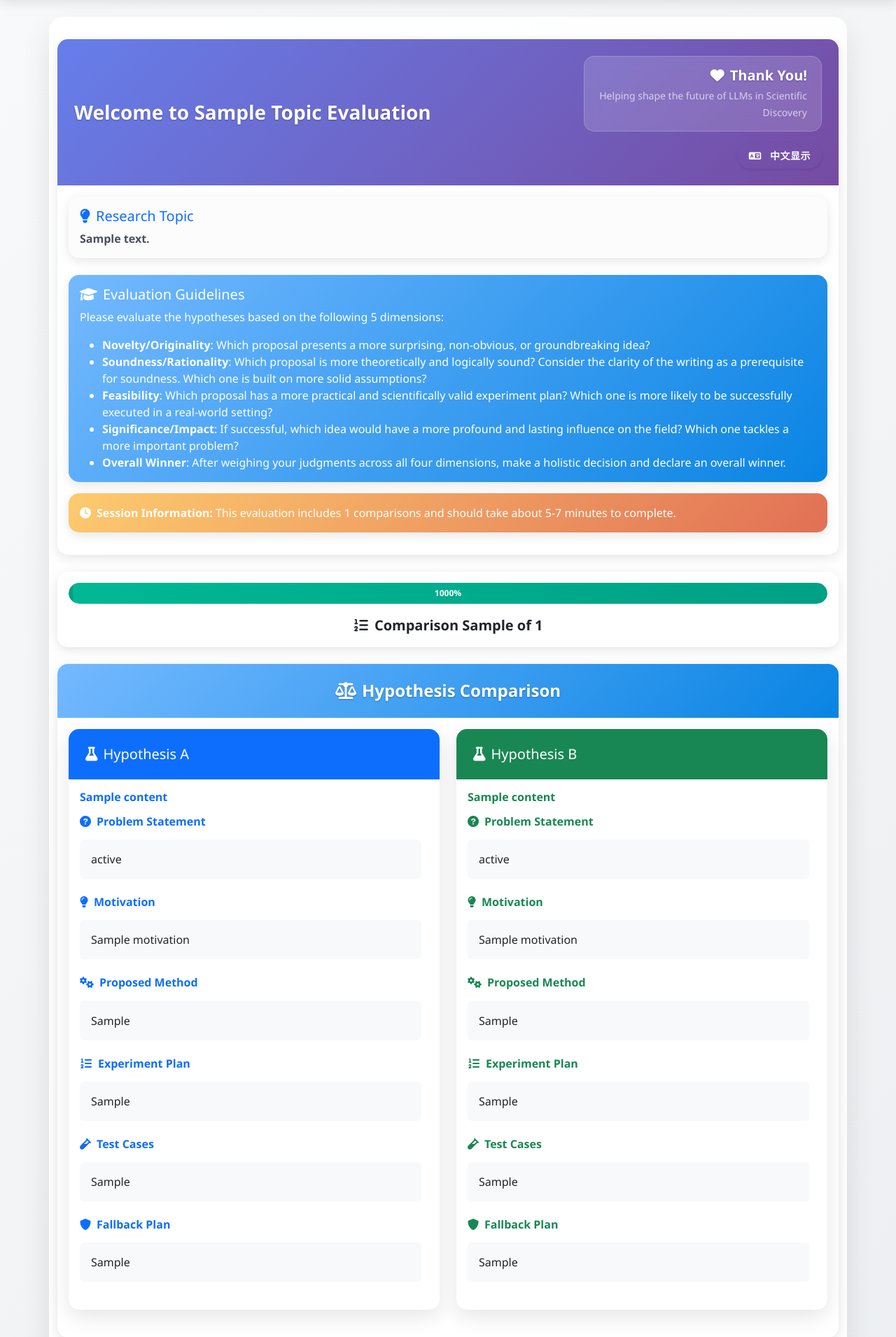
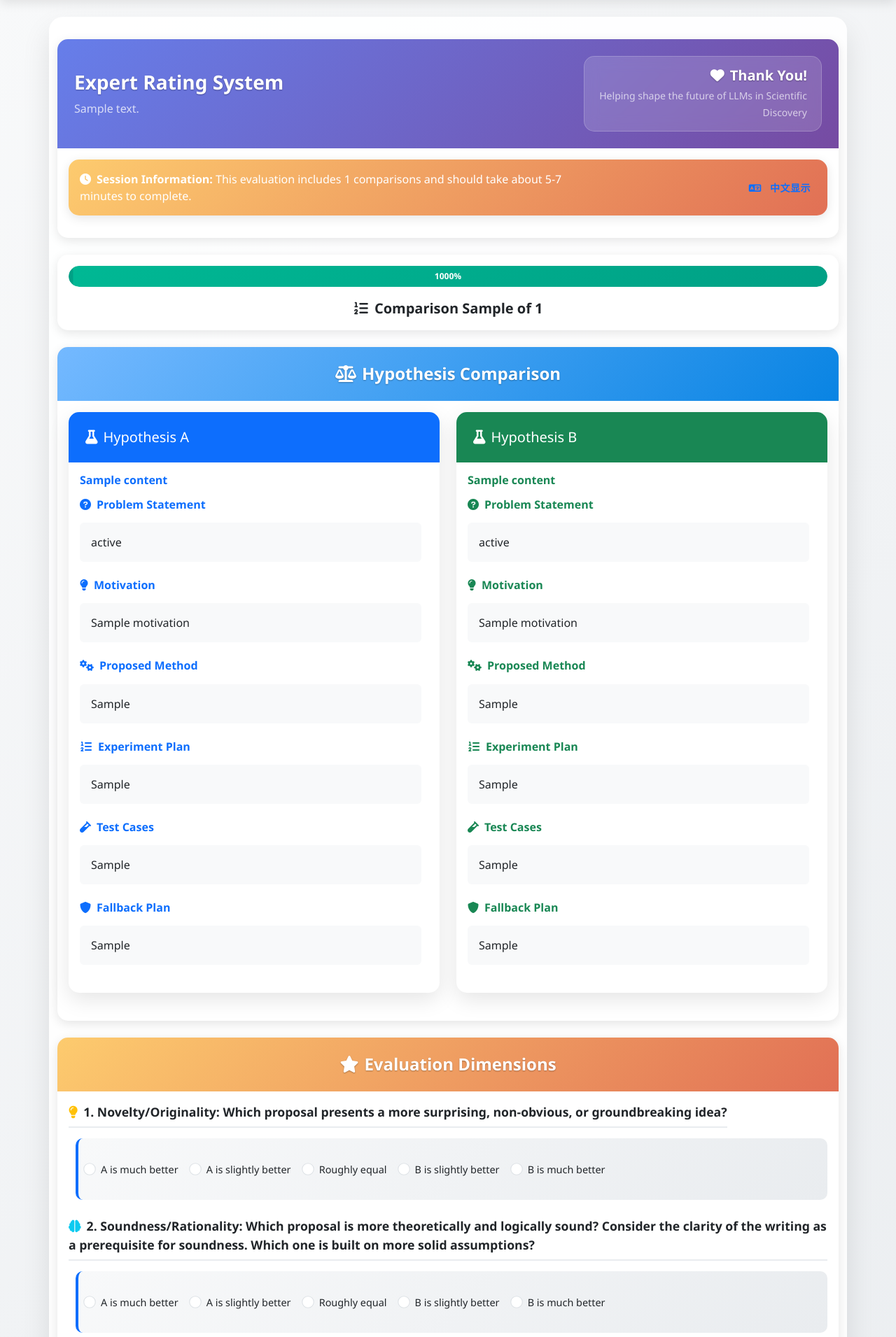
Before and after one commit to menggesun1997/hypothesis-expert-rating-system, a Flask app: template templates/rate_topic.html in a window 1280 px wide. Shown: the part 62-1973 px from the top of the page at 70% size. Run offline with Flask 3, Linux system fonts and the light colour scheme; the template is opened without the code that fills it: most values are stand-ins (such as "Sample title", 1, 10 or a date in 2020); parts of the project's set-up code (start-up, migrations or seed data) failed here and were passed over.

Commit message:
Simplify UI design:
- Move research topic to Expert Rating System header
- Remove separate Research Topic and Evaluation Guidelines modules
- Move language toggle button to Session Information area
- Add dimension definitions directly to each rating dimension:
  1. Novelty/Originality: Which proposal presents a more surprising, non-obvious, or groundbreaking idea?
  2. Soundness/Rationality: Which proposal is more theoretically and logically sound? Consider the clarity of the writing as a prerequisite for soundness. Which one is built on more solid assumptions?
  3. Feasibility: Which proposal has a more practical and scientifically valid experiment plan? Which one is more likely to be successfully executed in a real-world setting?
  4. Significance/Impact: If successful, which idea would have a more profound and lasting influence on the field? Which one tackles a more important problem?
  5. Overall Winner: After weighing your judgments across all four dimensions, make a holistic decision and declare an overall winner.

```diff
--- a/templates/rate_topic.html
+++ b/templates/rate_topic.html
@@ -10,49 +10,38 @@
             <div class="card-header bg-gradient-primary text-white">
                 <div class="row align-items-center">
                     <div class="col-md-8">
-                        <h3 class="mb-0">Welcome to {{ topic|title }} Evaluation</h3>
+                        <h3 class="mb-0">Expert Rating System</h3>
+                        <p class="mb-0 mt-2 opacity-75">{{ topic_descriptions[topic] }}</p>
                     </div>
                     <div class="col-md-4 text-end">
                         <div class="thank-you-badge">
                             <h5 class="mb-1"><i class="fas fa-heart me-2"></i>Thank You!</h5>
                             <small class="opacity-75">Helping shape the future of LLMs in Scientific Discovery</small>
                         </div>
-                     <div class="language-toggle mt-3">
-                         <button id="translateBtn" class="btn btn-outline-light btn-sm">
-                             <i class="fas fa-language me-2"></i>
-                             <span id="translateText">
-                                 {% if request.args.get('lang') == 'chinese' %}
-                                     English Display
-                                 {% else %}
-                                     中文显示
-                                 {% endif %}
-                             </span>
-                         </button>
-                     </div>
                     </div>
                 </div>
             </div>
             <div class="card-body">
-                <!-- 主题标题 -->
-                <div class="alert alert-light border-primary mb-4">
-                    <h5 class="text-primary mb-2"><i class="fas fa-lightbulb me-2"></i>Research Topic</h5>
-                    <p class="mb-0 fw-bold">{{ topic_descriptions[topic] }}</p>
-                </div>
 
-                <div class="alert alert-info">
-                    <h5><i class="fas fa-graduation-cap me-2"></i>Evaluation Guidelines</h5>
-                    <p>Please evaluate the hypotheses based on the following 5 dimensions:</p>
-                    <ul class="mb-0">
-                        <li><strong>Novelty/Originality</strong>: Which proposal presents a more surprising, non-obvious, or groundbreaking idea?</li>
-                        <li><strong>Soundness/Rationality</strong>: Which proposal is more theoretically and logically sound? Consider the clarity of the writing as a prerequisite for soundness. Which one is built on more solid assumptions?</li>
-                        <li><strong>Feasibility</strong>: Which proposal has a more practical and scientifically valid experiment plan? Which one is more likely to be successfully executed in a real-world setting?</li>
-                        <li><strong>Significance/Impact</strong>: If successful, which idea would have a more profound and lasting influence on the field? Which one tackles a more important problem?</li>
-                        <li><strong>Overall Winner</strong>: After weighing your judgments across all four dimensions, make a holistic decision and declare an overall winner.</li>
-                    </ul>
-                </div>
 
                 <div class="alert alert-warning">
-                    <strong><i class="fas fa-clock me-2"></i>Session Information:</strong> This evaluation includes {{ total_comparisons }} comparisons and should take about 5-7 minutes to complete.
+                    <div class="row align-items-center">
+                        <div class="col-md-8">
+                            <strong><i class="fas fa-clock me-2"></i>Session Information:</strong> This evaluation includes {{ total_comparisons }} comparisons and should take about 5-7 minutes to complete.
+                        </div>
+                        <div class="col-md-4 text-end">
+                            <button id="translateBtn" class="btn btn-outline-primary btn-sm">
+                                <i class="fas fa-language me-2"></i>
+                                <span id="translateText">
+                                    {% if request.args.get('lang') == 'chinese' %}
+                                        English Display
+                                    {% else %}
+                                        中文显示
+                                    {% endif %}
+                                </span>
+                            </button>
+                        </div>
+                    </div>
                 </div>
             </div>
         </div>
@@ -212,7 +201,7 @@
                     <!-- 新颖性评分 -->
                     <div class="mb-4">
                         <label class="rating-dimension-label">
-                            <i class="fas fa-lightbulb text-warning me-2"></i>1. Novelty/Originality
+                            <i class="fas fa-lightbulb text-warning me-2"></i>1. Novelty/Originality: Which proposal presents a more surprising, non-obvious, or groundbreaking idea?
                         </label>
                         <div class="rating-scale">
                             <div class="form-check">
@@ -241,7 +230,7 @@
                     <!-- 合理性评分 -->
                     <div class="mb-4">
                         <label class="rating-dimension-label">
-                            <i class="fas fa-brain text-info me-2"></i>2. Soundness/Rationality
+                            <i class="fas fa-brain text-info me-2"></i>2. Soundness/Rationality: Which proposal is more theoretically and logically sound? Consider the clarity of the writing as a prerequisite for soundness. Which one is built on more solid assumptions?
                         </label>
                         <div class="rating-scale">
                             <div class="form-check">
@@ -270,7 +259,7 @@
                     <!-- 可行性评分 -->
                     <div class="mb-4">
                         <label class="rating-dimension-label">
-                            <i class="fas fa-tools text-success me-2"></i>3. Feasibility
+                            <i class="fas fa-tools text-success me-2"></i>3. Feasibility: Which proposal has a more practical and scientifically valid experiment plan? Which one is more likely to be successfully executed in a real-world setting?
                         </label>
                         <div class="rating-scale">
                             <div class="form-check">
@@ -299,7 +288,7 @@
                     <!-- 重要性评分 -->
                     <div class="mb-4">
                         <label class="rating-dimension-label">
-                            <i class="fas fa-bullseye text-danger me-2"></i>4. Significance/Impact
+                            <i class="fas fa-bullseye text-danger me-2"></i>4. Significance/Impact: If successful, which idea would have a more profound and lasting influence on the field? Which one tackles a more important problem?
                         </label>
                         <div class="rating-scale">
                             <div class="form-check">
@@ -328,7 +317,7 @@
                     <!-- 总体评分 -->
                     <div class="mb-4">
                         <label class="rating-dimension-label">
-                            <i class="fas fa-trophy text-warning me-2"></i>5. Overall Winner
+                            <i class="fas fa-trophy text-warning me-2"></i>5. Overall Winner: After weighing your judgments across all four dimensions, make a holistic decision and declare an overall winner.
                         </label>
                         <div class="rating-scale">
                             <div class="form-check">
```
